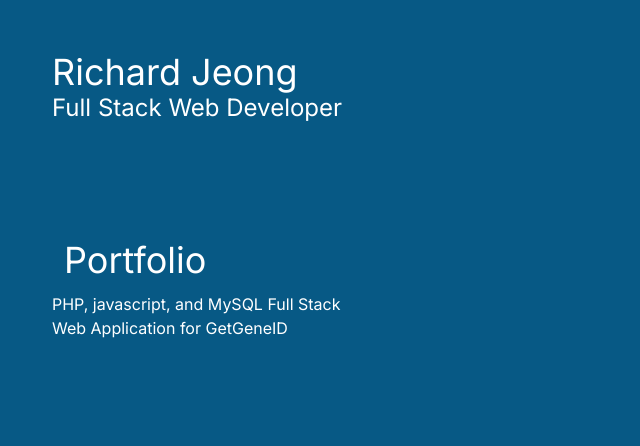
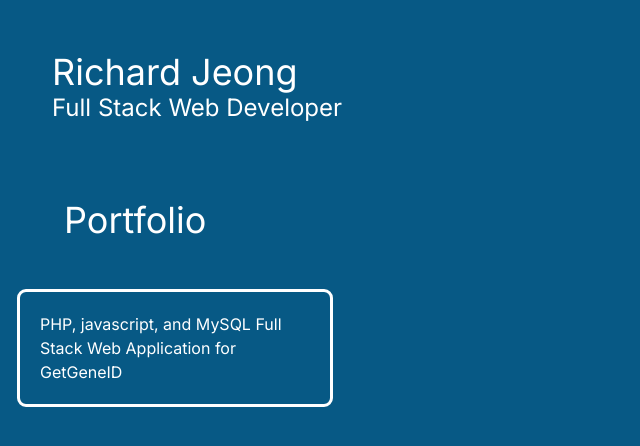
Before and after one commit to ej84/rjweb, a Next.js app: page / in a window 1280 px wide. Both pictures are taken after a click on the button "Portfolio". Shown: the top 446 px of the page, without its empty margins (0-640 px from the left). Built offline with nearby package versions, Linux system fonts and the light colour scheme.

Commit message:
Updated with outside line for portfolio link.

```diff
--- a/src/app/page.jsx
+++ b/src/app/page.jsx
@@ -46,12 +46,12 @@ export default function Home() {
             {/*<h1 className="text-xl md:text-4xl">Projects</h1>*/}
             <h1 className="text-xl md:text-4xl">Portfolio</h1>
           </button>
-          {isPortfolioOpen && <div className="grid grid-cols-4">
-            <div>
-              <a href="https://dev.getgeneid.com">PHP, javascript, and MySQL Full Stack Web Application for GetGeneID</a>
-            </div>
-          </div>}
         </div>
+        {isPortfolioOpen && <div className="grid grid-cols-4">
+          <div className="p-5 outline outline-white rounded-md">
+            <a href="https://dev.getgeneid.com">PHP, javascript, and MySQL Full Stack Web Application for GetGeneID</a>
+          </div>
+        </div>}
       </div>
     </main>
   );
```
